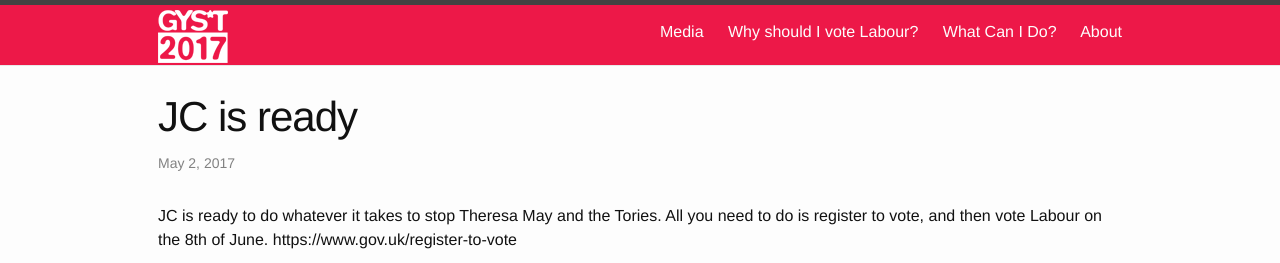
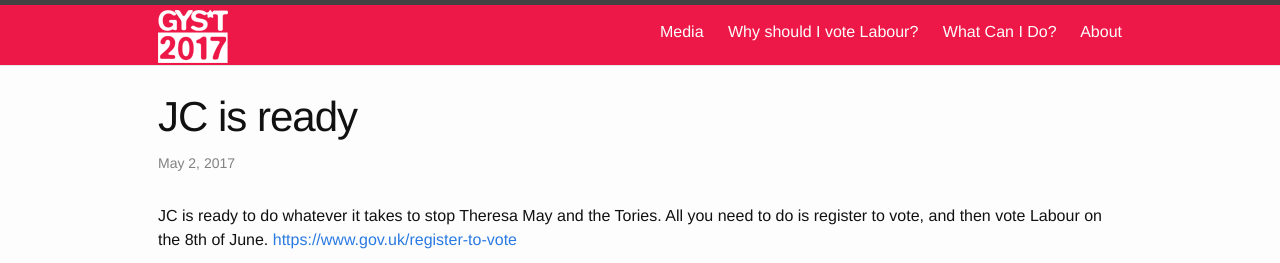
Before and after one commit to JustinWingChungHui/gyst, a Jekyll site: the page built from _posts/2017-05-01-jc-robot.md, in a window 1280 px wide, cut to the strip 0-263 px from the top of the page. Built offline with Jekyll 4.4.1, drawn with Linux system fonts in a browser that asks for light colours; nearby versions of some CDN libraries; some of the changed lines change nothing that is shown.

Commit message:
Fixed link

```diff
--- a/_posts/2017-05-01-jc-robot.md
+++ b/_posts/2017-05-01-jc-robot.md
@@ -8,7 +8,7 @@
 
 JC is ready to do whatever it takes to stop Theresa May and the Tories.
 All you need to do is register to vote, and then vote Labour on the 8th of June.
-https://www.gov.uk/register-to-vote
+[https://www.gov.uk/register-to-vote](https://www.gov.uk/register-to-vote)
 
 {% raw %}
 <iframe src="https://www.facebook.com/plugins/video.php?href=https%3A%2F%2Fwww.facebook.com%2Fgyst.uk%2Fvideos%2F475948846130020%2F&show_text=0&width=560" width="560" height="315" style="border:none;overflow:hidden" scrolling="no" frameborder="0" allowTransparency="true" allowFullScreen="true"></iframe>
```
